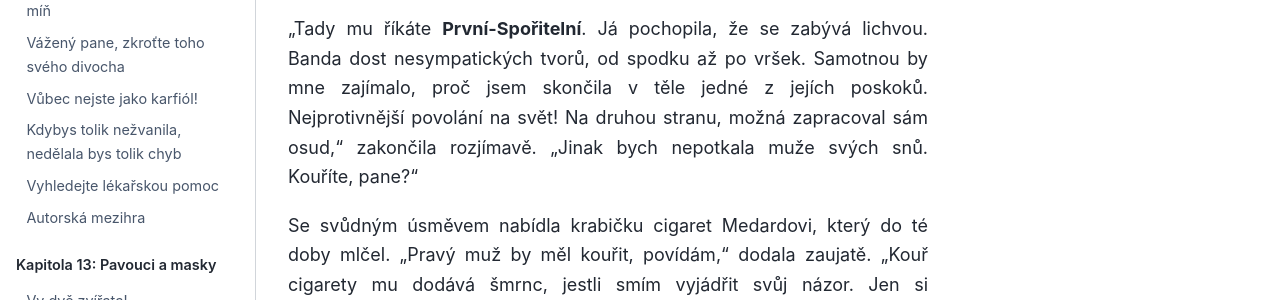
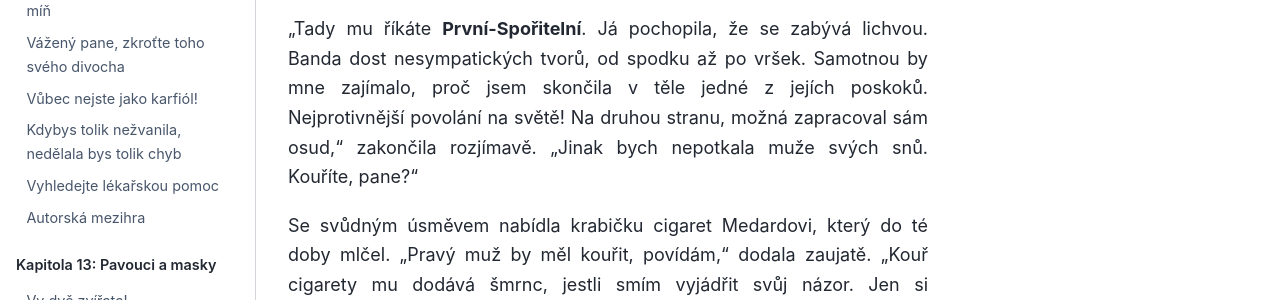
Before and after one commit to hanpari/sest-spolecniku, a Sphinx documentation site: the page built from source/sest_spolecniku/012-o-patro-dal/03.md, in a window 1280 px wide and 900 px high, scrolled down 6158 px. Shown: the part 256-556 px from the top of the window. Built offline with Sphinx 7.4.7 and the Sphinx Book theme 1.1.4, drawn with Linux system fonts in a browser that asks for light colours; pages that are not in the unit, such as notebooks, are missing from menus; some of the changed text lies outside the part shown.

Commit message:
Update 03.md

```diff
--- a/source/sest_spolecniku/012-o-patro-dal/03.md
+++ b/source/sest_spolecniku/012-o-patro-dal/03.md
@@ -60,7 +60,7 @@
 
 "Musíme jít dál," ozvala se Gabriela, jako by sourozencům chtěla usnadnit volbu. "Lidé tady prostě zůstávají."
 
-*Lidé tady prostě zůstávají.*
+*Lidé tady prostě zůstávají!*
 
 Juraje napadlo, že od doby, kdy Gabriela skončila u Záviše, přestala dbát na své mimikry. *Dřív říkávala věci, o kterých věděla, že s nimi souhlasíme. Soucit alespoň předstírala. Ne právě dobře, ale předstírala.*
 
@@ -142,6 +142,6 @@
 
 "Obchodnímu domu?"
 
-"Tady mu říkáte **První-Spořitelní**. Já pochopila, že se zabývá lichvou. Banda dost nesympatických tvorů, od spodku až po vršek. Samotnou by mne zajímalo, proč jsem skončila v těle jedné z jejích poskoků. Nejprotivnější povolání na svět! Na druhou stranu, možná zapracoval sám osud," zakončila rozjímavě. "Jinak bych nepotkala muže svých snů.  Kouříte, pane?"
+"Tady mu říkáte **První-Spořitelní**. Já pochopila, že se zabývá lichvou. Banda dost nesympatických tvorů, od spodku až po vršek. Samotnou by mne zajímalo, proč jsem skončila v těle jedné z jejích poskoků. Nejprotivnější povolání na světě! Na druhou stranu, možná zapracoval sám osud," zakončila rozjímavě. "Jinak bych nepotkala muže svých snů.  Kouříte, pane?"
 
 Se svůdným úsměvem nabídla krabičku cigaret Medardovi, který do té doby mlčel. "Pravý muž by měl kouřit, povídám," dodala zaujatě. "Kouř cigarety mu dodává šmrnc, jestli smím vyjádřit svůj názor. Jen si nabídněte. Bude vám chutnat."
```
Also changed, not shown: other parts of source/sest_spolecniku/012-o-patro-dal/03.md (+4 -4 lines).
